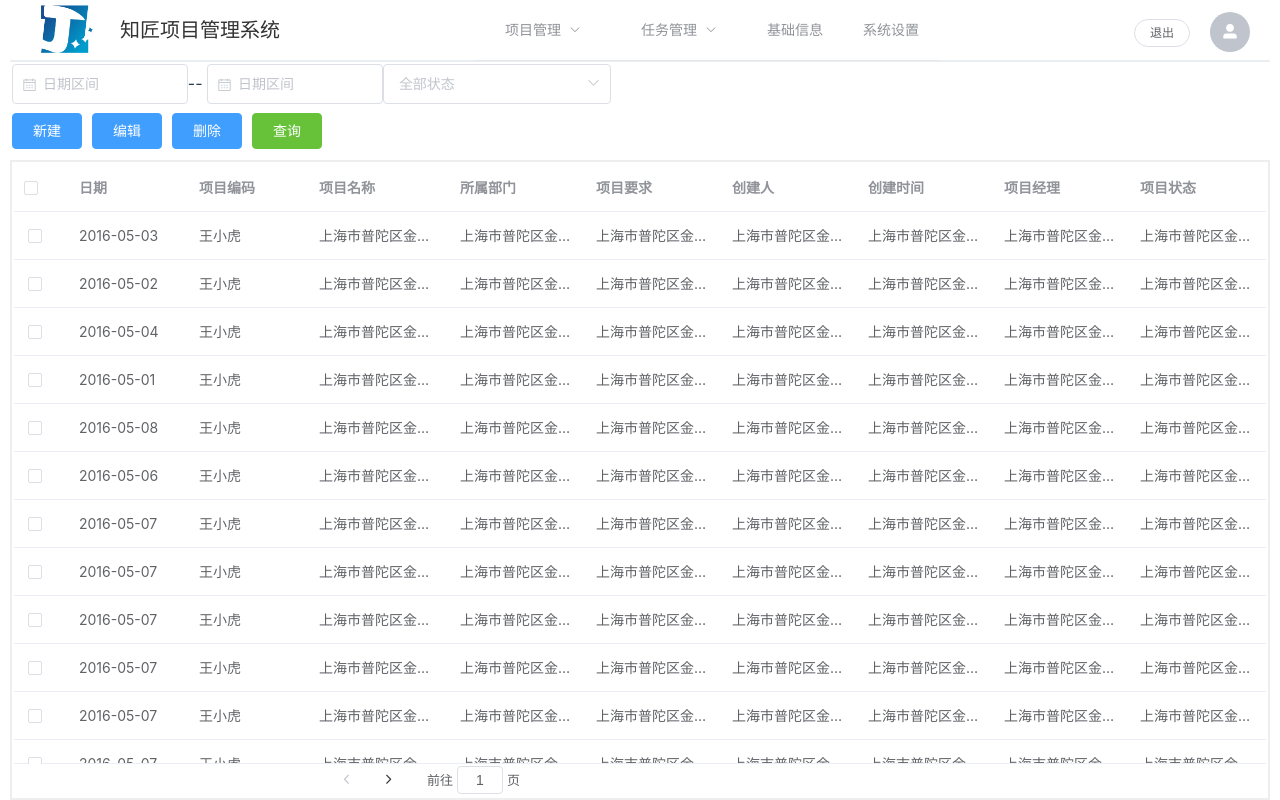
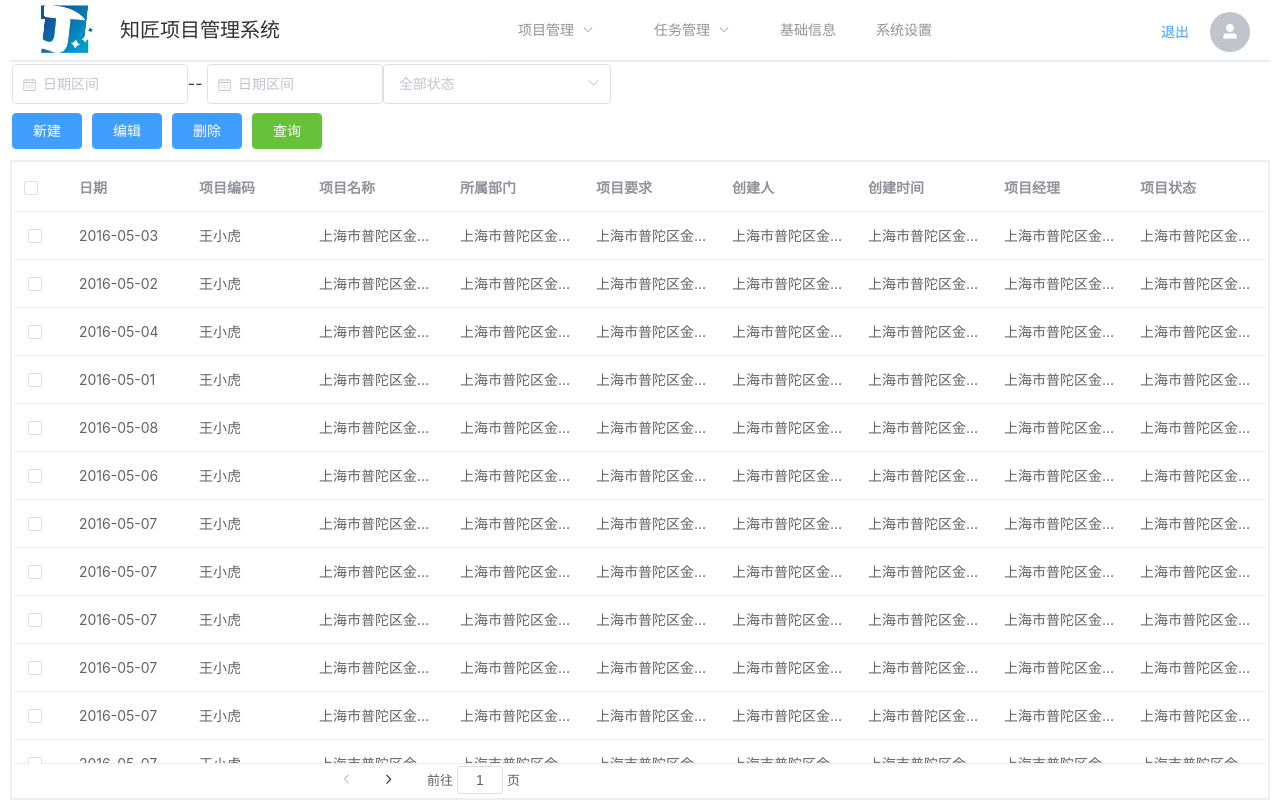
Before and after one commit to gary-yu-1990/ZJ_PM, a Vue app: page /#/ProjectManagerPages/ProjectInfo in a window 1280 px wide. Built offline with nearby package versions, Linux system fonts and the light colour scheme.

Commit message:
退出 按钮修改2

```diff
--- a/src/page/Main.Vue
+++ b/src/page/Main.Vue
@@ -37,7 +37,7 @@
           <ul class="info">
             <li>
               <span class="exitbutton" @click="logout">
-                <el-button size="mini" round>退出</el-button>
+                <el-button type="text">退出</el-button>
               </span>
             </li>
             <li>
```
